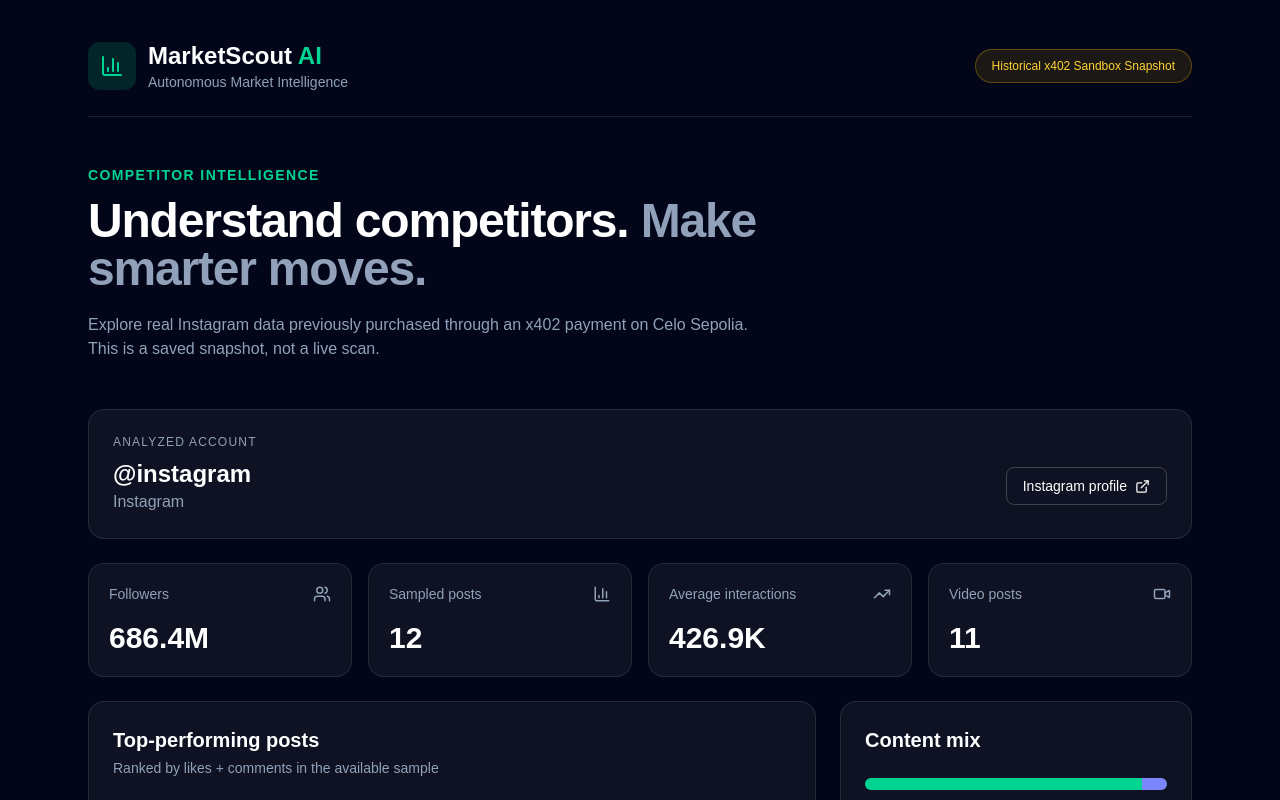
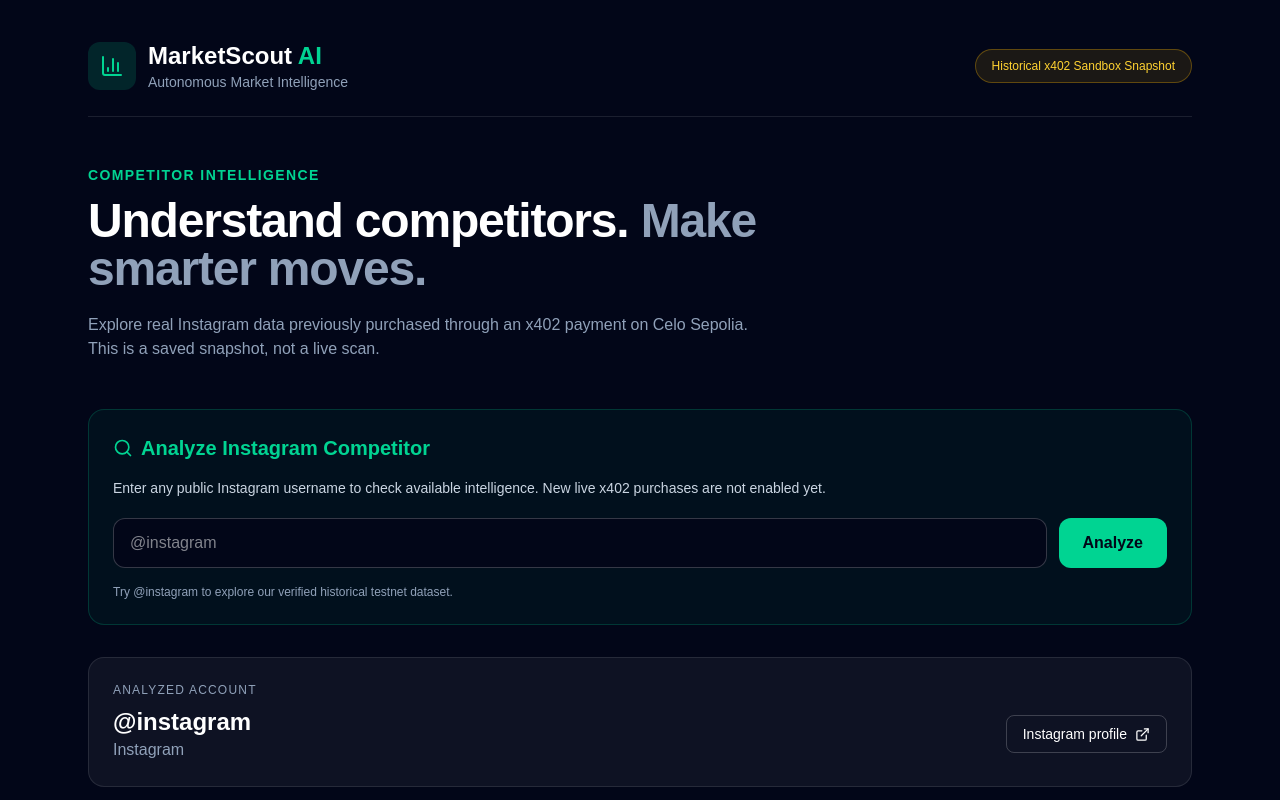
Before and after one commit to zzzyyyddd/marketscout-ai, a Next.js app: page / in a window 1280 px wide. Shown: the top 800 px of the page. Built offline with nearby package versions, Linux system fonts and the light colour scheme.

Commit message:
feat: add public Instagram username search with safe cache lookup

```diff
--- a/src/app/page.tsx
+++ b/src/app/page.tsx
@@ -1,4 +1,5 @@
 import IntelligenceExplorer from './intelligence-explorer';
+import UsernameSearch from './username-search';
 import snapshot from '../../data/instagram-snapshot.json';
 import { analyzeCompetitor, normalizeInstagram } from '@/lib/instagram';
 import { BarChart3, ExternalLink, ShieldCheck, TrendingUp, Users, Video } from 'lucide-react';
@@ -32,6 +33,9 @@ export default function Home() {
           <p className="mt-5 max-w-2xl text-slate-400">Explore real Instagram data previously purchased through an x402 payment on Celo Sepolia. This is a saved snapshot, not a live scan.</p>
         </section>
 
+        <UsernameSearch cachedUsername={report.username} />
+
+        <div id="competitor-report">
         <section className="mb-6 rounded-2xl border border-white/10 bg-white/5 p-6">
           <p className="text-xs uppercase tracking-widest text-slate-400">Analyzed account</p>
           <div className="mt-2 flex flex-wrap items-center justify-between gap-4">
@@ -85,6 +89,7 @@ export default function Home() {
             </div>
           </div>
         </section>
+        </div>
         <IntelligenceExplorer posts={report.posts} />
         <footer className="mt-12 border-t border-white/10 pt-6 text-xs text-slate-500">MarketScout AI · Historical sandbox data · Live mainnet integration pending</footer>
       </div>
--- /dev/null
+++ b/src/app/username-search.tsx
@@ -0,0 +1,122 @@
+'use client';
+
+import { useState } from 'react';
+import { Search, AlertCircle, CheckCircle2 } from 'lucide-react';
+
+type SearchResult =
+  | { status: 'cached'; username: string }
+  | { status: 'not_cached'; username: string }
+  | { status: 'error'; message: string }
+  | null;
+
+export default function UsernameSearch({
+  cachedUsername,
+}: {
+  cachedUsername: string;
+}) {
+  const [username, setUsername] = useState('');
+  const [result, setResult] = useState<SearchResult>(null);
+
+  function handleSearch(event: React.FormEvent<HTMLFormElement>) {
+    event.preventDefault();
+
+    const normalized = username.trim().replace(/^@/, '').toLowerCase();
+
+    if (
+      !/^[a-z0-9._]{1,30}$/.test(normalized) ||
+      normalized.startsWith('.') ||
+      normalized.endsWith('.') ||
+      normalized.includes('..')
+    ) {
+      setResult({
+        status: 'error',
+        message: 'Enter a valid Instagram username.',
+      });
+      return;
+    }
+
+    if (normalized === cachedUsername.toLowerCase()) {
+      setResult({
+        status: 'cached',
+        username: normalized,
+      });
+
+      document.getElementById('competitor-report')?.scrollIntoView({
+        behavior: 'smooth',
+      });
+    } else {
+      setResult({
+        status: 'not_cached',
+        username: normalized,
+      });
+    }
+  }
+
+  return (
+    <section className="mb-8 rounded-2xl border border-emerald-400/20 bg-emerald-400/5 p-6">
+      <div className="mb-4 flex items-center gap-2 text-emerald-400">
+        <Search size={20} />
+        <h3 className="text-xl font-semibold">
+          Analyze Instagram Competitor
+        </h3>
+      </div>
+
+      <p className="mb-5 text-sm text-slate-300">
+        Enter any public Instagram username to check available
+        intelligence. New live x402 purchases are not enabled yet.
+      </p>
+
+      <form onSubmit={handleSearch} className="flex flex-col gap-3 sm:flex-row">
+        <input
+          value={username}
+          onChange={(event) => {
+            setUsername(event.target.value);
+            setResult(null);
+          }}
+          placeholder="@instagram"
+          aria-label="Instagram username"
+          maxLength={31}
+          className="min-w-0 flex-1 rounded-xl border border-white/20 bg-slate-950 px-4 py-3 text-white outline-none focus:border-emerald-400"
+        />
+
+        <button
+          type="submit"
+          className="rounded-xl bg-emerald-400 px-6 py-3 font-semibold text-slate-950 transition hover:bg-emerald-300"
+        >
+          Analyze
+        </button>
+      </form>
+
+      {result?.status === 'cached' && (
+        <div role="status" className="mt-4 flex items-start gap-2 text-sm text-emerald-300">
+          <CheckCircle2 size={18} className="shrink-0" />
+          <p>
+            Cached historical report found for @{result.username}.
+            The report below uses saved data, not a fresh scan.
+          </p>
+        </div>
+      )}
+
+      {result?.status === 'not_cached' && (
+        <div role="status" className="mt-4 flex items-start gap-2 text-sm text-amber-300">
+          <AlertCircle size={18} className="shrink-0" />
+          <p>
+            No cached report for @{result.username}.
+            Live x402 analysis is not available yet.
+            No payment was made.
+          </p>
+        </div>
+      )}
+
+      {result?.status === 'error' && (
+        <p role="alert" className="mt-4 text-sm text-red-300">
+          {result.message}
+        </p>
+      )}
+
+      <p className="mt-4 text-xs text-slate-400">
+        Try @instagram to explore our verified historical testnet dataset.
+      </p>
+    </section>
+  );
+}
```
